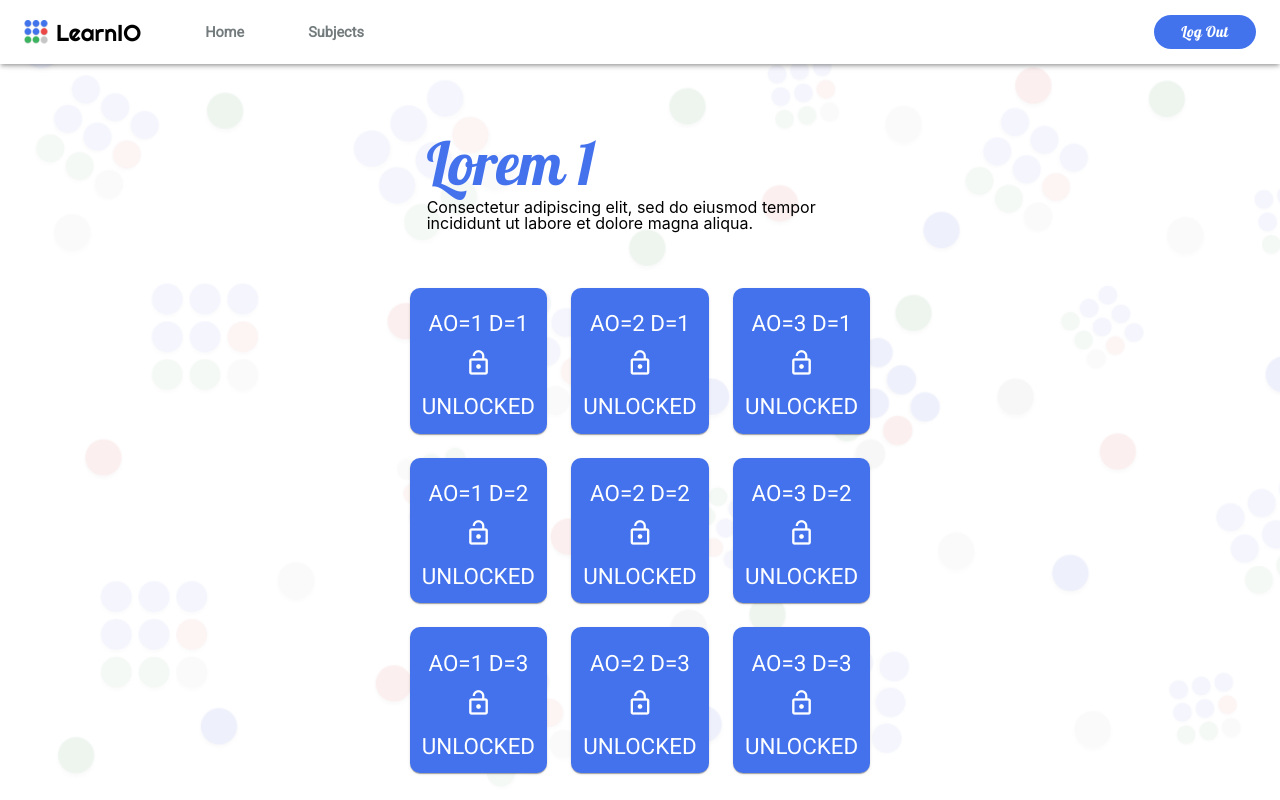
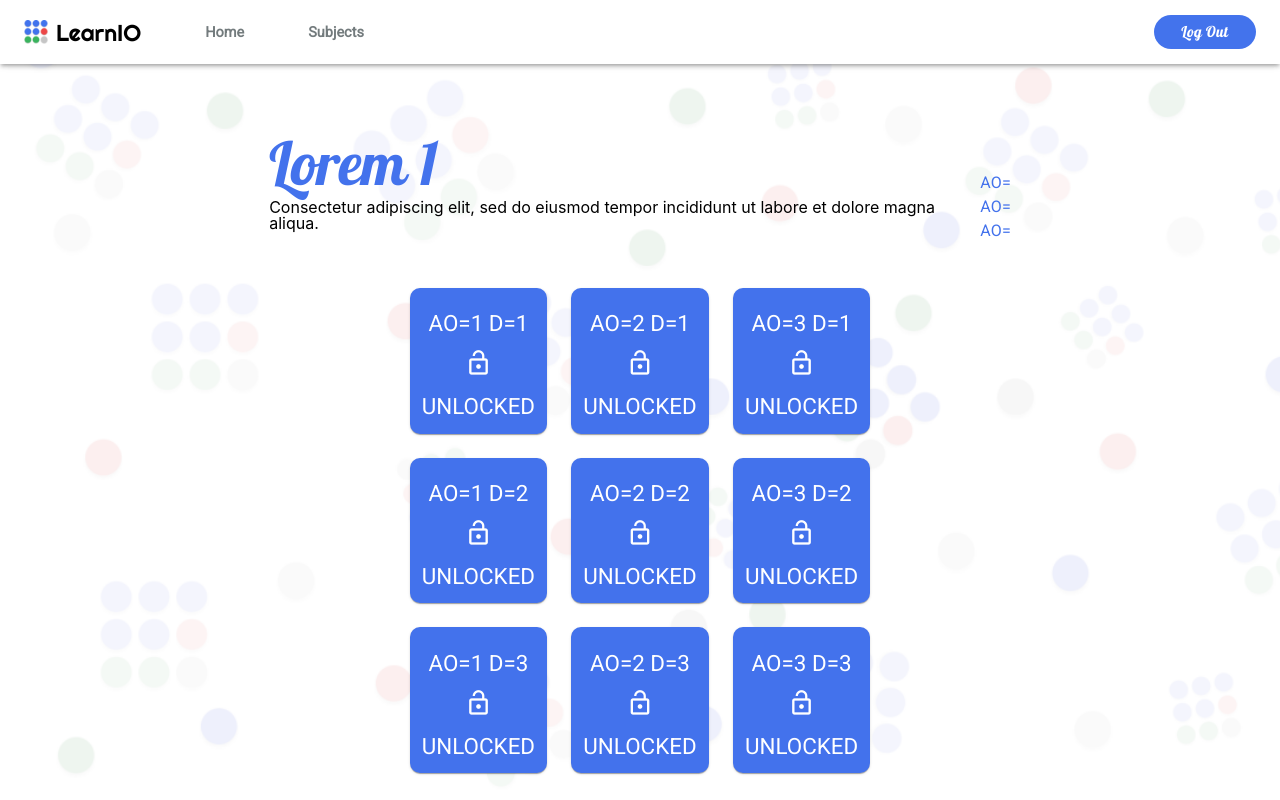
Before and after one commit to IvanLuksic/LearnIO, a React (Create React App) app in the folder learnio/: page /topic/1 in a window 1280 px wide. Built offline with nearby package versions, Linux system fonts and the light colour scheme.

Commit message:
dio radi dio ne

```diff
--- a/learnio/src/components/student/Matrica.jsx
+++ b/learnio/src/components/student/Matrica.jsx
@@ -52,6 +52,9 @@ const useStyles = makeStyles((theme) => ({
       [theme.breakpoints.up('md')]: {
         padding:"100px 0 0 0",
       },
+    descriptionAO:{
+      fontFamily:"Red Hat Display"
+    }
 
     }
 
@@ -90,6 +93,30 @@ function Matrica(props)
     const [topicDescription,setTopicDescription]=useState(()=>fakeFetchResponse.Matrix.topic_description);
     const [topicID,setTopicID]=useState(useSelector(state=>state.studentTopic.id));
     const [loading,setLoading]=useState(offline);//OFFLINE:true
+
+    //pokusaj da spojin tocno koliko ima redaka
+    const bzvz=[
+      {ao:1,opis:"tezina 1"},
+      {ao:2,opis:"tezina 2"},
+      {ao:3,opis:"tezina 3"},
+      {ao:4,opis:"tezina 4"},
+      {ao:5,opis:"tezina 5"},
+      {ao:6,opis:"tezina 6"},
+      {ao:7,opis:"tezina 7"},
+      {ao:8,opis:"tezina 8"},
+      {ao:9,opis:"tezina 9"},
+      {ao:10,opis:"tezina 10"},
+    ]
+    const nums=range(1,matricaAO);
+    function range(start, end) {
+      let nums=[];
+      for (let i = start; i <= end; i++)
+      {
+  	      nums.push(bzvz);
+      }
+      return nums;
+    }
+
 
 
 
@@ -144,11 +171,14 @@ function Matrica(props)
           <WrongPU closePopup={setOpenPopupWrong} setTopicID={setTopicID} pageProps={props}/>
         </PopupDialog>
         <Grid container direction="column" justify="flex-start" alignItems="center" className={classes.wholeGrid}>
-          <Grid container item md={6} direction="row"  justify="center" alignItems="center" >
+          <Grid container item md={10} direction="row"  justify="center" alignItems="center" >
               <Grid item xs={11} md={8} className={classes.topicTitle} direction="column" justify="center" alignItems="flex-start"  container>
                   <Grid item><Typography  xs={11} color="primary" variant="h2" component="h2" className={classes.lobster}>{topicName} </Typography></Grid>
                   <Grid item><p style={{fontSize:'2vh', color: 'black', display: 'block'}}>{topicDescription}</p></Grid>
               </Grid>
+                <Grid direction="column" >
+                  {nums.map((AO)=>(<Typography color="primary">AO={AO.ao} {AO.opis} </Typography>))}
+                </Grid>
               <Grid item md = {11} xs = {11} sm = {11} spacing={3} container direction="row" justify="center" alignItems="center" >
                   <DisplayMatrix changeSelected={changeAoDSelected} ar={fieldToRows(fields,matricaAO,matricaD)} aoSelected={aoSelected} dSelected={dSelected}/>
               </Grid>
```
